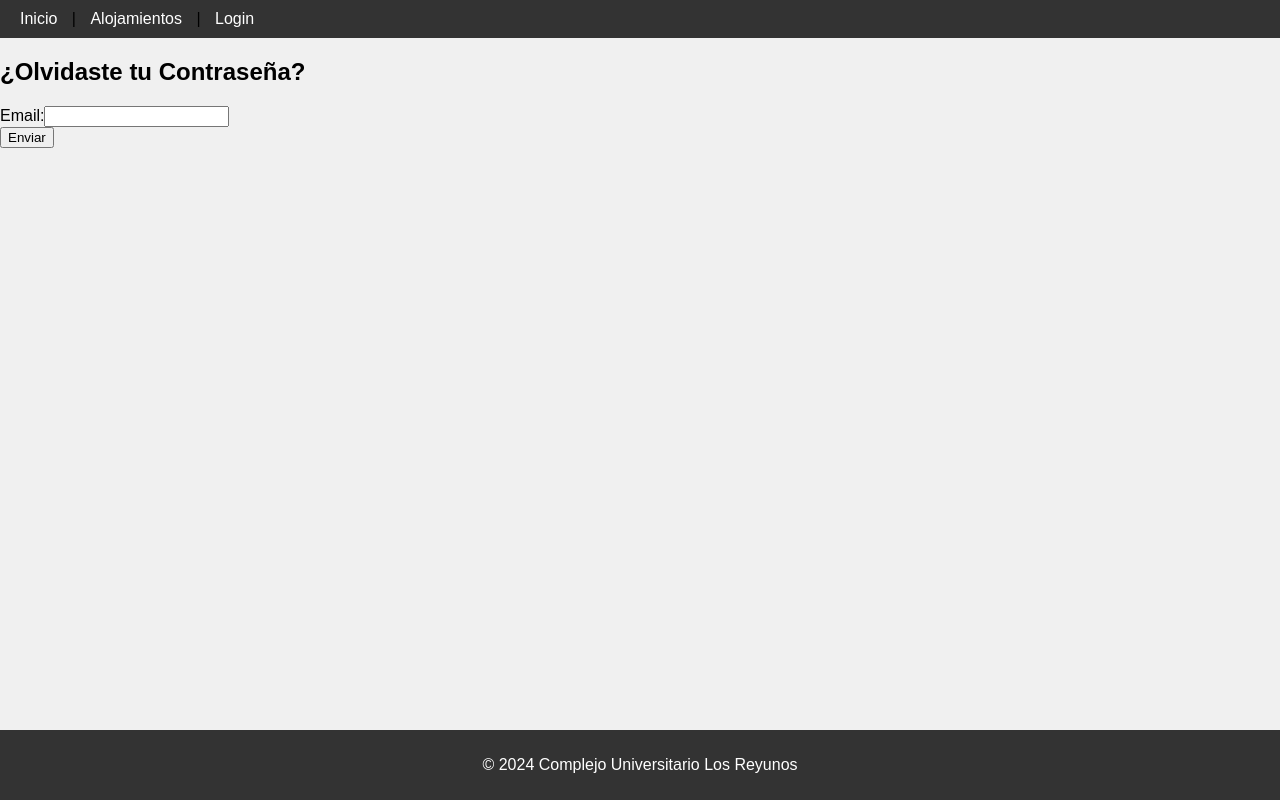
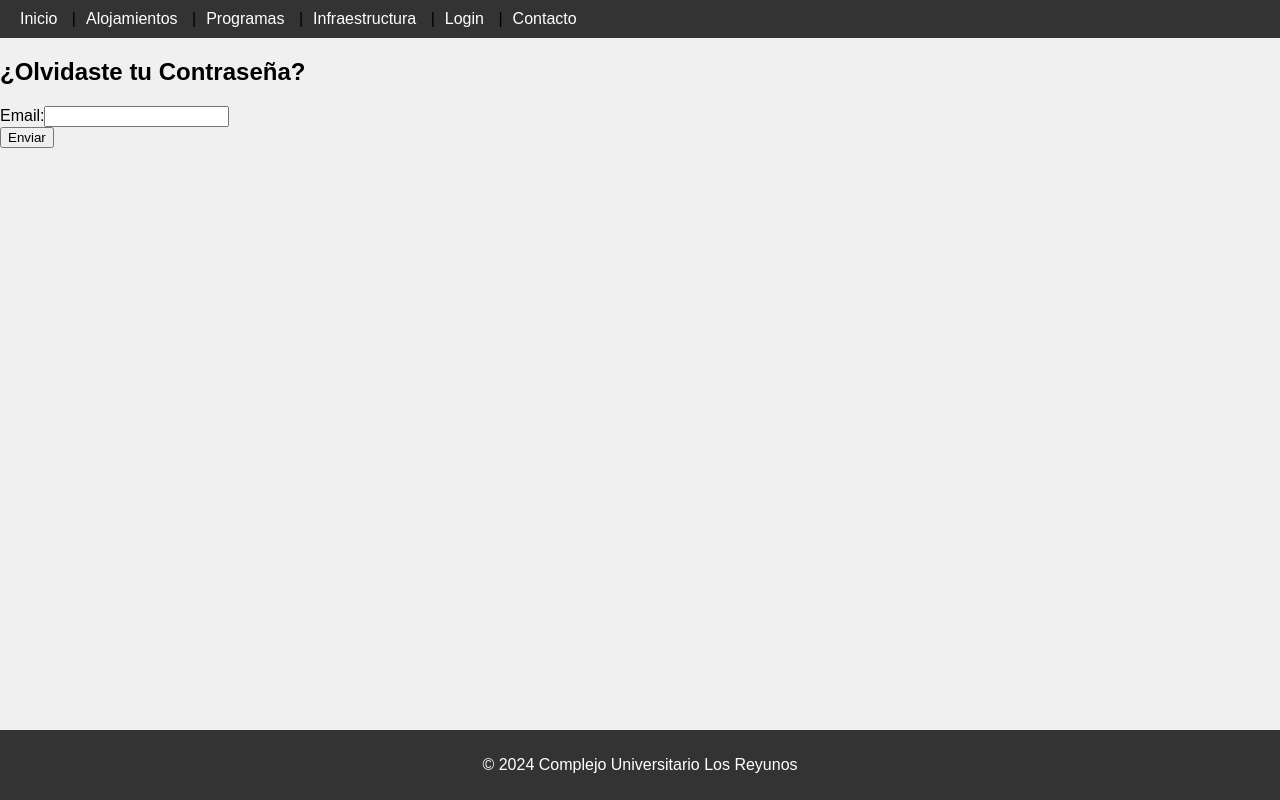
Before and after one commit to Muyin1/BookingReyunos, a React (Create React App) app in the folder booking-reyunos-frontend/: page /forgot-password in a window 1280 px wide. Built offline with nearby package versions, Linux system fonts and the light colour scheme.

Commit message:
Update-Frontend

```diff
--- a/booking-reyunos-frontend/package.json
+++ b/booking-reyunos-frontend/package.json
@@ -15,7 +15,7 @@
     "web-vitals": "^2.1.4"
   },
   "scripts": {
-    "start": "react-scripts start",
+    "start": "set PORT=3001 && react-scripts start",
     "build": "react-scripts build",
     "test": "react-scripts test",
     "eject": "react-scripts eject"
--- a/booking-reyunos-frontend/src/App.js
+++ b/booking-reyunos-frontend/src/App.js
@@ -4,9 +4,13 @@ import { BrowserRouter as Router, Routes, Route } from 'react-router-dom';
 import Navbar from './components/Navbar';
 import Footer from './components/Footer';
 import Accomodation from './components/Accomodation';
+import Contacto from './components/Contacto';
+import Infraestructura from './components/Infraestructura';
+import Programas from './components/Programas';
 import LoginForm from './components/loginForms';
 import RegisterForm from './components/RegisterForm';  // Nueva importación
 import ForgotPassword from './components/ForgotPassword';  // Nueva importación
+
 
 function App() {
   return (
@@ -16,6 +20,9 @@ function App() {
         <Routes>
           <Route path="/" element={<h1>Página Principal</h1>} />
           <Route path="/accommodations" element={<Accomodation />} />
+          <Route path="/contacto" element={<Contacto />} />
+          <Route path="/infraestructura" element={<Infraestructura />} />
+          <Route path="/programas" element={<Programas />} />
           <Route path="/login" element={<LoginForm />} />
           <Route path="/register" element={<RegisterForm />} />  {/* Ruta de registro */}
           <Route path="/forgot-password" element={<ForgotPassword />} />  {/* Ruta restablecer */}
--- a/booking-reyunos-frontend/src/components/ForgotPassword.js
+++ b/booking-reyunos-frontend/src/components/ForgotPassword.js
@@ -8,7 +8,7 @@ function ForgotPassword() {
   const handleForgotPassword = async (e) => {
     e.preventDefault();
     try {
-      await axios.post('http://localhost:8080/forgot-password', { email });
+      await axios.post('http://localhost:8080/users/forgot-password', { email });
       setMessage('Si el email es válido, recibirás instrucciones para restablecer tu contraseña.');
     } catch (error) {
       setMessage('Error: No se pudo enviar el email.');
--- a/booking-reyunos-frontend/src/components/Navbar.js
+++ b/booking-reyunos-frontend/src/components/Navbar.js
@@ -4,7 +4,13 @@ import { Link } from 'react-router-dom';
 function Navbar() {
   return (
     <nav>
-      <Link to="/">Inicio</Link> | <Link to="/accommodations">Alojamientos</Link> | <Link to="/login">Login</Link>
+      <Link to="/">Inicio</Link> |
+      <Link to="/accommodations">Alojamientos</Link> |
+      <Link to="/programas">Programas</Link> |
+      <Link to="/infraestructura">Infraestructura</Link> |
+      <Link to="/login">Login</Link> |
+      <Link to="/contacto">Contacto</Link>
+
     </nav>
   );
 }
```
Also changed, not shown: booking-reyunos-frontend/src/components/Contacto.js (added), booking-reyunos-frontend/src/components/Infraestructura.js (added), booking-reyunos-frontend/src/components/Programas.js (added), 1 other file (tests, documents, lock files or other folders).
